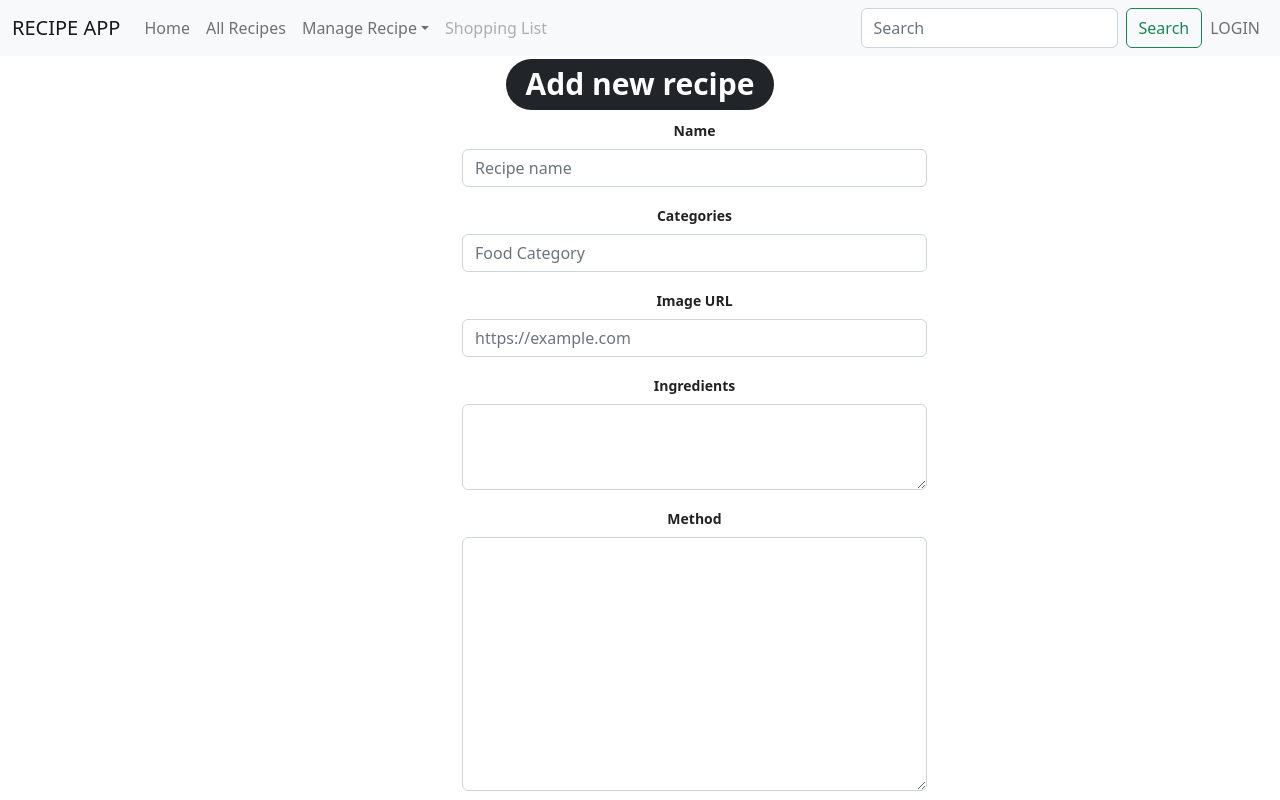
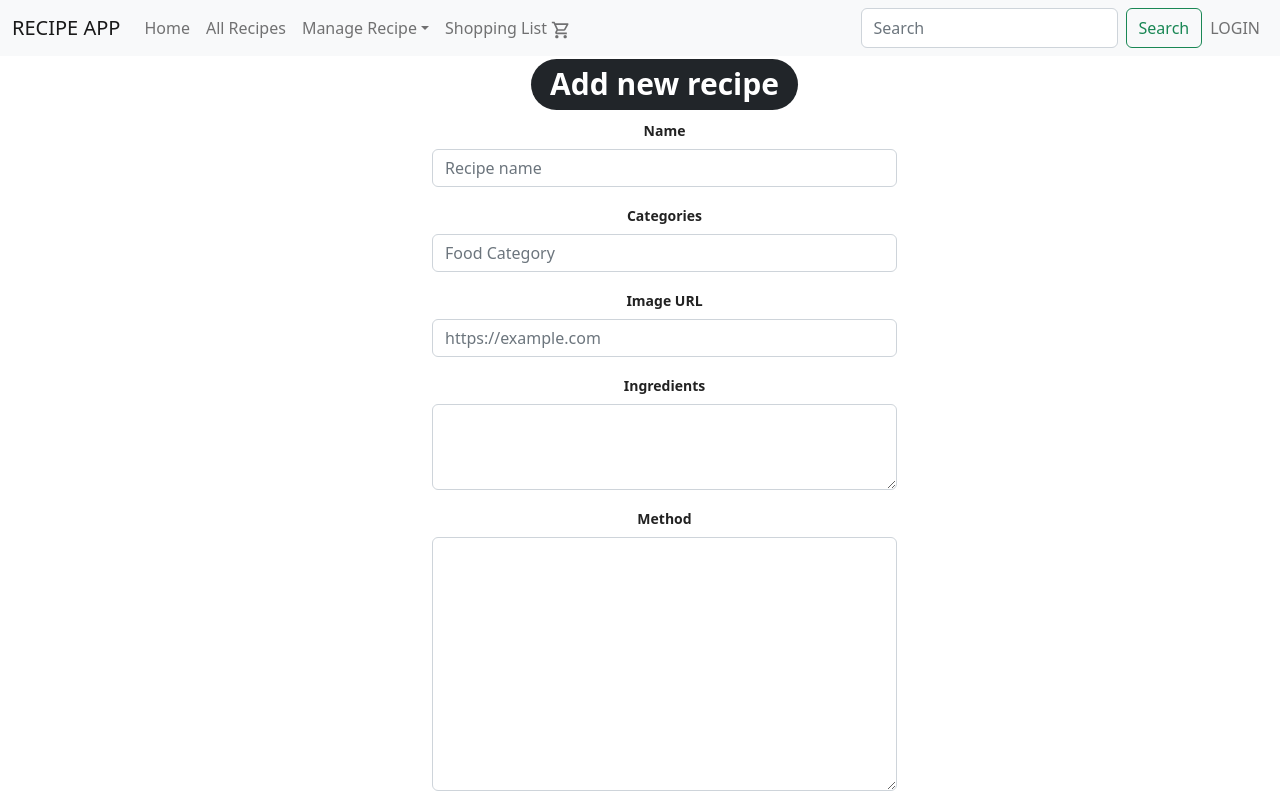
Before and after one commit to lift-off-lc/recipe-app, a React (Create React App) app in the folder client/: page /addrecipe in a window 1280 px wide. Shown: the top 800 px of the page. Built offline with nearby package versions, Linux system fonts and the light colour scheme.

Commit message:
feat: init ShoppingList page and Add to Shopping List button

```diff
--- a/client/src/App.js
+++ b/client/src/App.js
@@ -15,6 +15,7 @@ import RecipeDetails from "./pages/RecipeDetails";
 import Footer from "./components/Footer";
 import AddRecipe from "./pages/AddRecipe";
 import FavoriteRecipe from "./pages/FavoriteRecipe";
+import ShoppingList from "./pages/ShoppingList";
 
 function App() {
   return (
@@ -29,6 +30,7 @@ function App() {
             <Route path="/login" element={<Login />} />
             <Route path="/addrecipe" element={<AddRecipe />} />
             <Route path="/favoriterecipe" element={<FavoriteRecipe />} />
+            <Route path ="/shoppinglist" element={<ShoppingList/>}/>
             <Route path="/signUp" element={<SignUp />} />
             // * prefer to render to other path that did not listed above
             <Route path="*" element={<NotFound />} />
--- a/client/src/components/NavBar.js
+++ b/client/src/components/NavBar.js
@@ -6,6 +6,7 @@ import Nav from "react-bootstrap/Nav";
 import Navbar from "react-bootstrap/Navbar";
 import NavDropdown from "react-bootstrap/NavDropdown";
 import FavoriteBorderTwoToneIcon from "@mui/icons-material/FavoriteBorderTwoTone";
+import ShoppingCartOutlinedIcon from '@mui/icons-material/ShoppingCartOutlined';
 
 function NavBar() {
   return (
@@ -28,9 +29,7 @@ function NavBar() {
               <NavDropdown.Divider />
               <NavDropdown.Item href="/addrecipe">Add Recipe</NavDropdown.Item>
             </NavDropdown>
-            <Nav.Link href="#" disabled>
-              Shopping List
-            </Nav.Link>
+            <Nav.Link href="/shoppinglist">Shopping List <ShoppingCartOutlinedIcon fontSize="small"/></Nav.Link>
           </Nav>
           <Form className="d-flex">
             <Form.Control
--- a/client/src/pages/AddRecipe.js
+++ b/client/src/pages/AddRecipe.js
@@ -8,9 +8,10 @@ export default function AddRecipe() {
 
       <div class="container" >
 
-        <h1> <Badge pill bg ="dark">Add new recipe</Badge></h1>
+
         <div class="col-md-5 col-md-offset-1" >
-          <form role="form" id="floating-label" style={{position:"relative", left:"380px",paddingBottom:"10px"}}>
+          <form role="form" id="floating-label" style={{position:"relative", left:"350px",paddingBottom:"10px"}}>
+          <h1> <Badge pill bg ="dark">Add new recipe</Badge></h1>
             <Form.Group className="mb-3" controlId="exampleForm.ControlInput1">
               <Form.Label>Name</Form.Label>
               <Form.Control type="text" placeholder="Recipe name" />
--- a/client/src/pages/RecipeDetails.js
+++ b/client/src/pages/RecipeDetails.js
@@ -8,6 +8,7 @@ import ButtonGroup from "react-bootstrap/ButtonGroup";
 import Badge from "react-bootstrap/Badge";
 import FavoriteIcon from "@mui/icons-material/Favorite";
 import RecipeServices from "../components/RecipeServices";
+import ShoppingCartIcon from '@mui/icons-material/ShoppingCart';
 
 export default function RecipeDetails() {
   const navigate = useNavigate();
@@ -20,6 +21,7 @@ export default function RecipeDetails() {
     //after delete navigate back to all recipes page
     setTimeout(() => navigate("/recipe"), 500);
   };
+
 
   //print recipe details
   useEffect(() => {
@@ -51,9 +53,13 @@ export default function RecipeDetails() {
                     <Rating name="read-only" value="5" readOnly />
                   </p>
                   <p>
-                    <Button variant="outline-danger" >
-                      Add to favorites <FavoriteIcon />
-                    </Button>{" "}
+                    <Button variant="outline-danger" size="sm" >
+                      My Favorites <FavoriteIcon />
+                    </Button>
+                    <Button variant="outline-success" size ="sm">
+                      Add to  <ShoppingCartIcon/>
+                    </Button>
+
                   </p>
                   <p>
                     <b>Categories:</b> {recipe.category}
@@ -61,6 +67,7 @@ export default function RecipeDetails() {
                   <p>
                     <b>Ingredients: </b>
                     {recipe.ingredients}
+
                   </p>
 
                   <p>
@@ -126,6 +133,9 @@ export default function RecipeDetails() {
                 <img src={recipe.image} alt="project-image" class="rounded" />
                 <div class="project-info-box">
                   <p>
+
+
+
                     {" "}
                     <Button
                       variant="outline-warning"
--- /dev/null
+++ b/client/src/pages/ShoppingList.js
@@ -0,0 +1,7 @@
+import React from 'react'
+
+export default function ShoppingList() {
+  return (
+    <div>Shopping List</div>
+  )
+}
```
